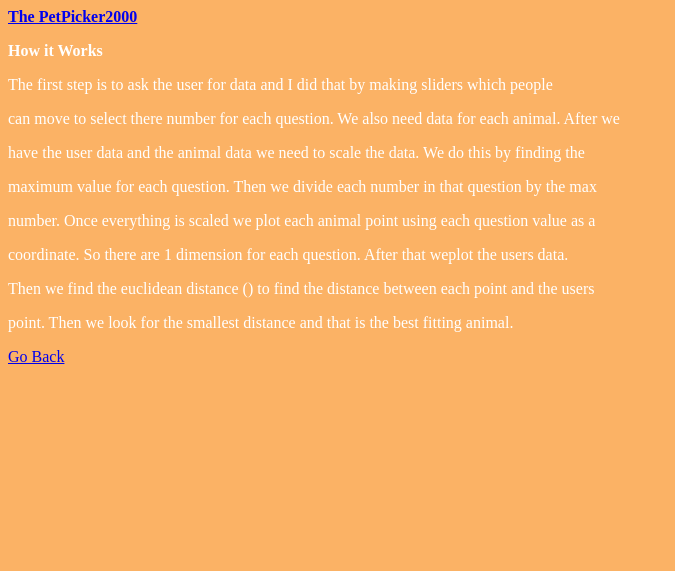
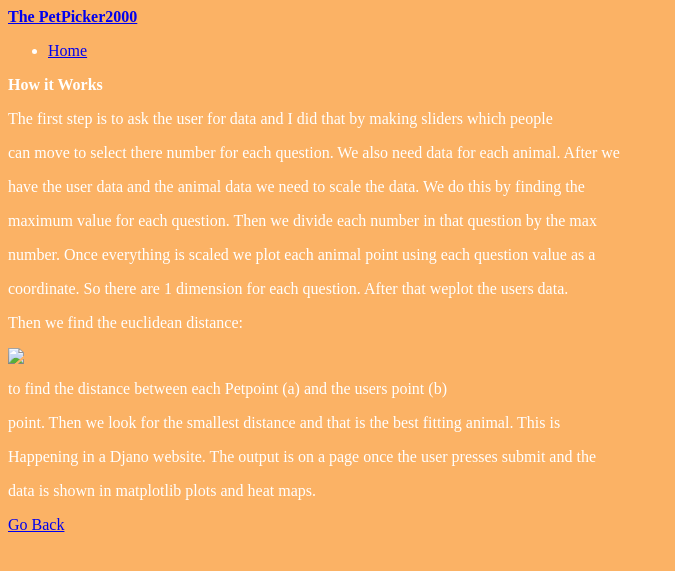
Before and after one commit to AnandGupte-exe/mysite_PetPicker2000, a Django app: page /About_Page in a window 1280 px wide. Shown: the top 571 px of the page, without its empty margins (0-675 px from the left). Run offline with Django 3.2, Linux system fonts and the light colour scheme; some libraries are stand-ins or nearby versions.

Commit message:
fixed bugs

```diff
--- a/mysite/petpicker/admin.py
+++ b/mysite/petpicker/admin.py
@@ -1,9 +1,6 @@
 from django.contrib import admin
 from .models import petpicker_Model
-from .models import MyModel
 
 # Register your models here.
 
 admin.site.register(petpicker_Model)
-
-admin.site.register(MyModel)
--- a/mysite/petpicker/models.py
+++ b/mysite/petpicker/models.py
@@ -12,7 +12,3 @@
     Weight = models.FloatField(default=0)
     Lenght = models.FloatField(default=0)
     Max_Space = models.FloatField(default=0)
-
-
-class MyModel(models.Model):
-    figure = MatplotlibFigureField(figure='my_figure')
--- a/mysite/petpicker/templates/main/Info_Page.html
+++ b/mysite/petpicker/templates/main/Info_Page.html
@@ -16,12 +16,13 @@
     <div class="nav-wrapper orange darken-1">
       <a href="#" class="brand-logo center"><strong>The PetPicker2000</strong></a>
         <ul id="nav-mobile" class="left hide-on-med-and-down">
+          <li><a href="{% url 'petpicker:Form_view'%}">Home</a></li>
         </ul>
       </div>
     </nav>
     <div class="center-align">
       <div class="row">
-        <div class="col s12 m12 center-align">
+        <div class="col s6 offset-s3">
           <div class="card white">
             <div class="card-content black-text">
               <span class="card-title"><strong>How it Works</strong></span>
@@ -44,10 +45,20 @@
                 coordinate. So there are 1 dimension for each question. After that weplot the users data.
               </p>
               <p>
-                Then we find the euclidean distance () to find the distance between each point and the users
+                Then we find the euclidean distance:
+              </p>
+                <img src="https://chart.apis.google.com/chart?cht=tx&chl=(a%2Cb)%20%3D%20%20%5Csqrt%7B%20%5Csum_i%5En%20(a_%7Bi%7D%20%20-%20b_%7Bi%7D)%5E2%7D">
+              <p>
+                to find the distance between each Petpoint (a) and the users point (b)
               </p>
               <p>
-                point. Then we look for the smallest distance and that is the best fitting animal.
+                point. Then we look for the smallest distance and that is the best fitting animal. This is
+              </p>
+              <p>
+                Happening in a Djano website. The output is on a page once the user presses submit and the
+              </p>
+              <p>
+                data is shown in matplotlib plots and heat maps.
               </p>
             </div>
             <div class="card-action">
--- a/mysite/petpicker/templates/main/home.html
+++ b/mysite/petpicker/templates/main/home.html
@@ -16,7 +16,7 @@
     <div class="nav-wrapper orange darken-1">
       <a href="#" class="brand-logo center"><strong>The PetPicker2000</strong></a>
         <ul id="nav-mobile" class="left hide-on-med-and-down">
-          <li><a class="btn orange darken-1" href="{% url 'petpicker:About_Page'%}">How it Works</a></li>
+          <li><a href="{% url 'petpicker:About_Page'%}">How it Works</a></li>
         </ul>
       </div>
     </nav>
--- a/mysite/petpicker/utils.py
+++ b/mysite/petpicker/utils.py
@@ -61,7 +61,7 @@
 
     plt.rc('font', **font)
     plt.switch_backend('AGG')
-    plt.figure(num=None, figsize=(25, 8), dpi=35, facecolor='w', edgecolor='b')
+    plt.figure(num=None, figsize=(25, 9.1), dpi=36, facecolor='w', edgecolor='b')
     plt.bar(graphPet_names, Full_Data)
     graph = get_graph()
     return graph
@@ -92,7 +92,7 @@
                     'Max_Space']
 
     font = {'family' : 'normal',
-            'size'   : 12}
+            'size'   : 13}
 
     plt.rc('font', **font)
     plt.switch_backend('AGG')
@@ -100,7 +100,7 @@
     Graph_data = np.transpose(Graph_data)
 
     #make a heat map of data and label it
-    fig, ax = plt.subplots(dpi=58.2)
+    fig, ax = plt.subplots(dpi=68)
     im = ax.imshow(Graph_data)
 
     # We want to show all ticks...
--- a/mysite/petpicker/views.py
+++ b/mysite/petpicker/views.py
@@ -46,19 +46,20 @@
                                                      obj.Lenght,
                                                      obj.Max_Space)
 
-            chart1 = get_plot_animal_Data(PetData, Graph_data, 6)
-            chart2 = get_plot_animal_Data(PetData, Graph_data, 7)
-            chart3 = get_plot_animal_Data(PetData, Graph_data, 8)
+            plot1 = get_plot_animal_Data(PetData, Graph_data, 6)
+            plot2 = get_plot_animal_Data(PetData, Graph_data, 7)
+            plot3 = get_plot_animal_Data(PetData, Graph_data, 8)
 
-            Full_Chart = get_plot_Full_animal_Data(Total_Data)
-            Full_Heat = get_plot_Full_animal_Data_Heat(Graph_data)
+            plot4 = get_plot_Full_animal_Data(Total_Data)
+            plot5 = get_plot_Full_animal_Data_Heat(Graph_data)
+
 
             return render(request, 'main/Data_view.html', {'Data' : PetData,
-                                                            'chart1' : chart1,
-                                                            'chart2' : chart2,
-                                                            'chart3' : chart3,
-                                                            'Full_Chart' : Full_Chart,
-                                                            'Full_Heat' : Full_Heat})
+                                                            'chart1' : plot1,
+                                                            'chart2' : plot2,
+                                                            'chart3' : plot3,
+                                                            'Full_Chart' : plot4,
+                                                            'Full_Heat' : plot5})
 
     else:
 
```
Also changed, not shown: mysite/petpicker/templates/main/Data_view.html (+2 -6 lines), mysite/db.sqlite3, mysite/petpicker/migrations/0011_auto_20210116_1222.py (added), mysite/petpicker/migrations/0012_auto_20210116_1249.py (added), mysite/petpicker/migrations/0013_auto_20210116_1253.py (added), mysite/petpicker/migrations/0014_delete_fig_model.py (added), 1 other file.
